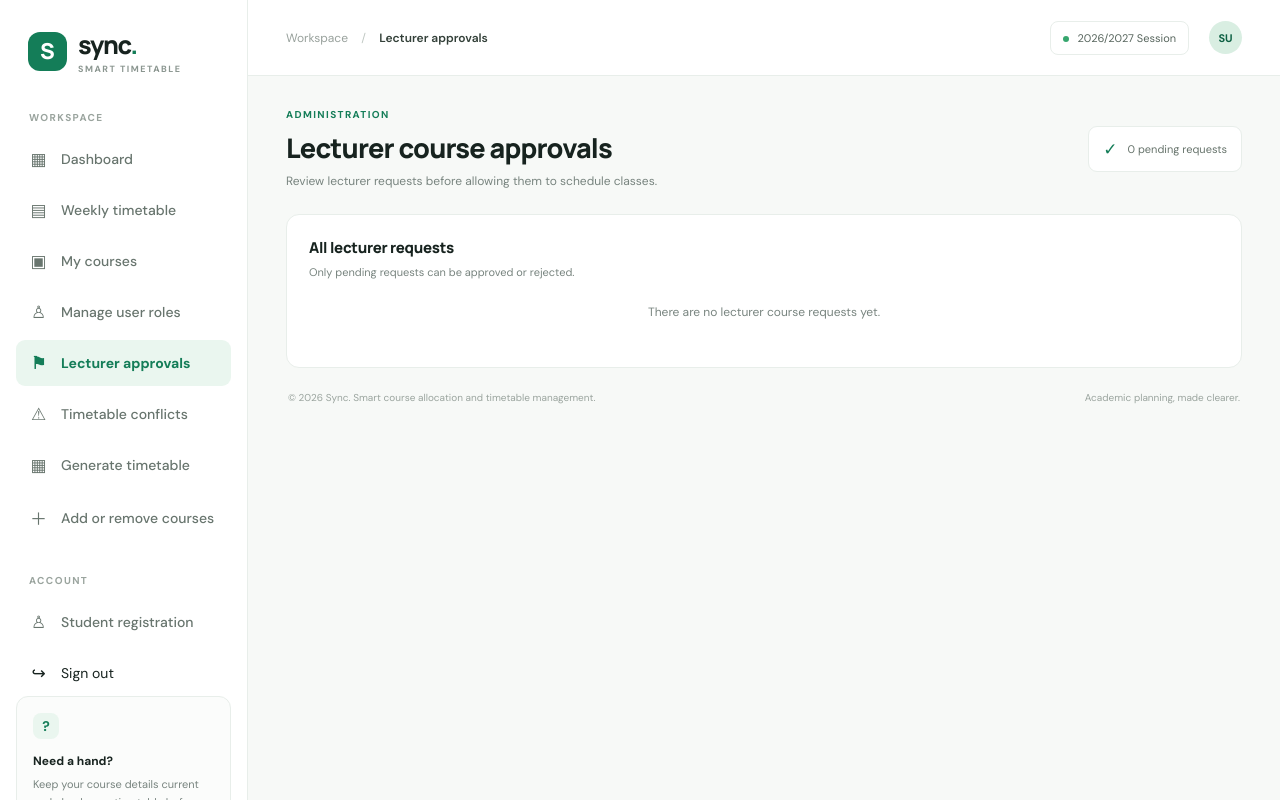
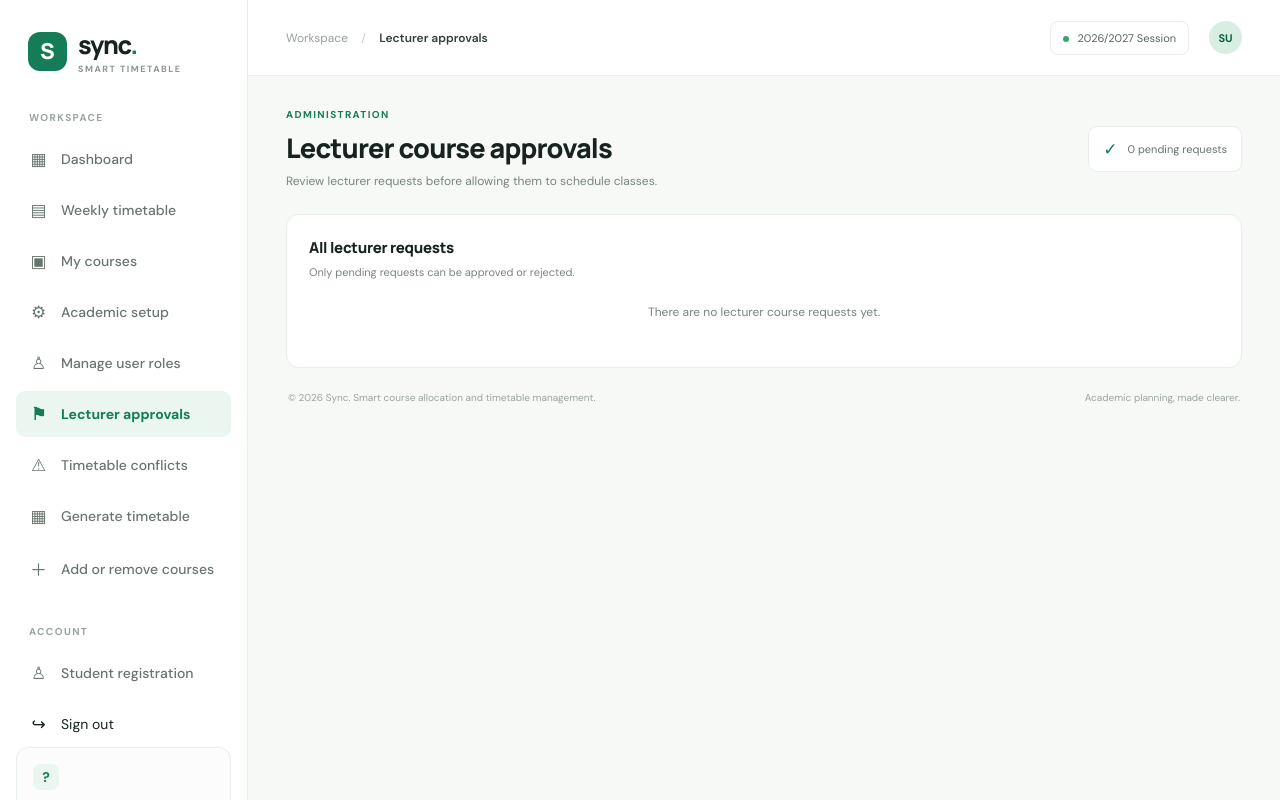
Before and after one commit to mediikon-tech/SYNC---project, a PHP site: page /admin_approvals.php in a window 1280 px wide. Run offline with PHP 8.4, Linux system fonts and the light colour scheme; the visitor is signed in with stand-in values (Sample User, id 1); data comes from the database, SQL or seed files in the repository; data that the repository does not hold is empty.

Commit message:
Add academic setup to administrator navigation

```diff
--- a/includes/header.php
+++ b/includes/header.php
@@ -18,6 +18,7 @@ if (($currentUser['role'] ?? '') === 'lecturer') {
     $navItems['schedule_class'] = ['schedule_class.php', '＋', 'Schedule a class'];
 }
 if (($currentUser['role'] ?? '') === 'admin') {
+    $navItems['admin_setup'] = ['admin_setup.php', '⚙', 'Academic setup'];
     $navItems['user_roles'] = ['user_roles.php', '♙', 'Manage user roles'];
     $navItems['admin_approvals'] = ['admin_approvals.php', '⚑', 'Lecturer approvals'];
     $navItems['conflicts'] = ['conflicts.php', '⚠', 'Timetable conflicts'];
```
